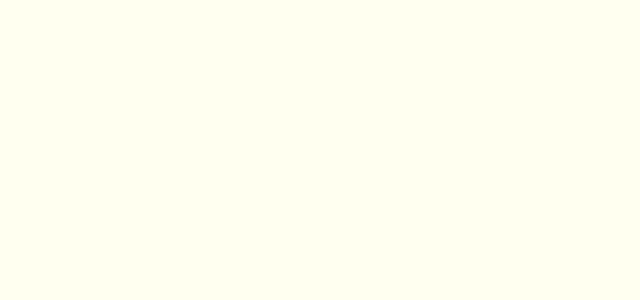
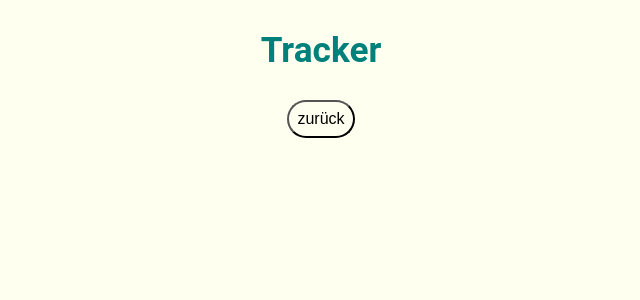
Before and after one commit to farahccino/capstone-project-cherish, a React (Create React App) app: page /tracker in a window 1280 px wide. Shown: the top 300 px of the page, without its empty margins (319-959 px from the left). Built offline with nearby package versions, Linux system fonts and the light colour scheme.

Commit message:
created tracker page and linked it

```diff
--- a/src/App.js
+++ b/src/App.js
@@ -6,13 +6,12 @@ import { useState, useEffect } from 'react';
 import { updateLocalStorage, loadFromLocalStorage } from './lib/localStorage';
 
 import Home from './pages/Home';
+import Tracker from './pages/Tracker';
 import Plus from './pages/Plus';
 import Goals from './pages/Goals';
 import Landing from './pages/Landing';
 
 function App() {
-  const [frequencyName, setFrequencyName] = useState('');
-  const [activePage, setActivePage] = useState('today');
   const [habitToEdit, setHabitToEdit] = useState(null);
 
   const [habits, setHabits] = useState(
@@ -33,10 +32,6 @@ function App() {
     setHabits([editedHabit, ...upToDateHabits]);
   }
 
-  function handleActivePage(page) {
-    setActivePage(page);
-  }
-
   return (
     <>
       <div>
@@ -55,12 +50,11 @@ function App() {
                 habitToEdit={habitToEdit}
               />
             </Route>
+            <Route path="/tracker">
+              <Tracker />
+            </Route>
             <Route path="/add-goal">
-              <Plus
-                onAddHabit={addHabit}
-                setHabitToEdit={setHabitToEdit}
-                onNavigate={handleActivePage}
-              />
+              <Plus onAddHabit={addHabit} setHabitToEdit={setHabitToEdit} />
             </Route>
             <Route path="/goals">
               <Goals
--- a/src/components/HabitForm.js
+++ b/src/components/HabitForm.js
@@ -1,5 +1,5 @@
 import PropTypes from 'prop-types';
-import { useEffect, useState } from 'react';
+import { useState } from 'react';
 import { useHistory } from 'react-router-dom';
 import { v4 as uuidv4 } from 'uuid';
 
@@ -13,14 +13,9 @@ HabitForm.propTypes = {
 };
 
 export default function HabitForm({
-  headlineText,
   onAddHabit,
   onEditHabit,
-  häufigkeit,
-  setActivePage,
   habitToEdit,
-  setHabitToEdit,
-  handleFormSubmit,
   setShowsEditModal,
   onDeleteHabit,
 }) {
@@ -30,8 +25,6 @@ export default function HabitForm({
   };
 
   const [habit, setHabit] = useState(habitToEdit ?? initialHabit);
-  const [isError, setIsError] = useState(false);
-  const [frequency, setFrequency] = useState('');
 
   const placeholderText = `neues Ziel tippen...
 `;
--- a/src/pages/Home.js
+++ b/src/pages/Home.js
@@ -48,11 +48,6 @@ export default function Home({
     setHabits(remainingHabits);
   }
 
-  function handleEditClick(id) {
-    const habitToEdit = habits.filter((habit) => habit.id === habitToEdit.id);
-    setHabits(habitToEdit);
-  }
-
   return (
     <>
       <Headline>{date}</Headline>
@@ -71,7 +66,7 @@ export default function Home({
 
       <div>
         {habits.map((habit) => {
-          if (habit.frequency == 'täglich') {
+          if (habit.frequency === 'täglich') {
             return (
               <>
                 {checkbox(habit.goal)}
@@ -107,7 +102,7 @@ export default function Home({
         </HabitWrapper>
       )}
 
-      <NavLink to="/tracker" className="link">
+      <NavLink to="/tracker" style={{ textDecoration: 'none' }}>
         <ButtonWrapper>
           <Button>zum Tracker</Button>
         </ButtonWrapper>
@@ -123,7 +118,6 @@ const Button = styled.button`
   cursor: pointer;
   font-size: 1rem;
   padding: 0.5rem;
-  text-decoration: none;
 `;
 
 const ButtonWrapper = styled.section`
--- /dev/null
+++ b/src/pages/Tracker.js
@@ -0,0 +1,34 @@
+import { NavLink } from 'react-router-dom';
+import styled from 'styled-components';
+
+export default function Tracker() {
+  return (
+    <div>
+      <Headline>Tracker</Headline>
+      <NavLink to="/today" style={{ textDecoration: 'none' }}>
+        <ButtonWrapper>
+          <Button>zurück</Button>
+        </ButtonWrapper>
+      </NavLink>
+    </div>
+  );
+}
+
+const Button = styled.button`
+  background-color: transparent;
+  border-radius: 100vw;
+  cursor: pointer;
+  font-size: 1rem;
+  margin: 0 auto;
+  padding: 0.5rem;
+`;
+
+const ButtonWrapper = styled.section`
+  align-items: center;
+  display: flex;
+`;
+
+const Headline = styled.h1`
+  text-align: center;
+  color: var(--secondary-dark);
+`;
```
